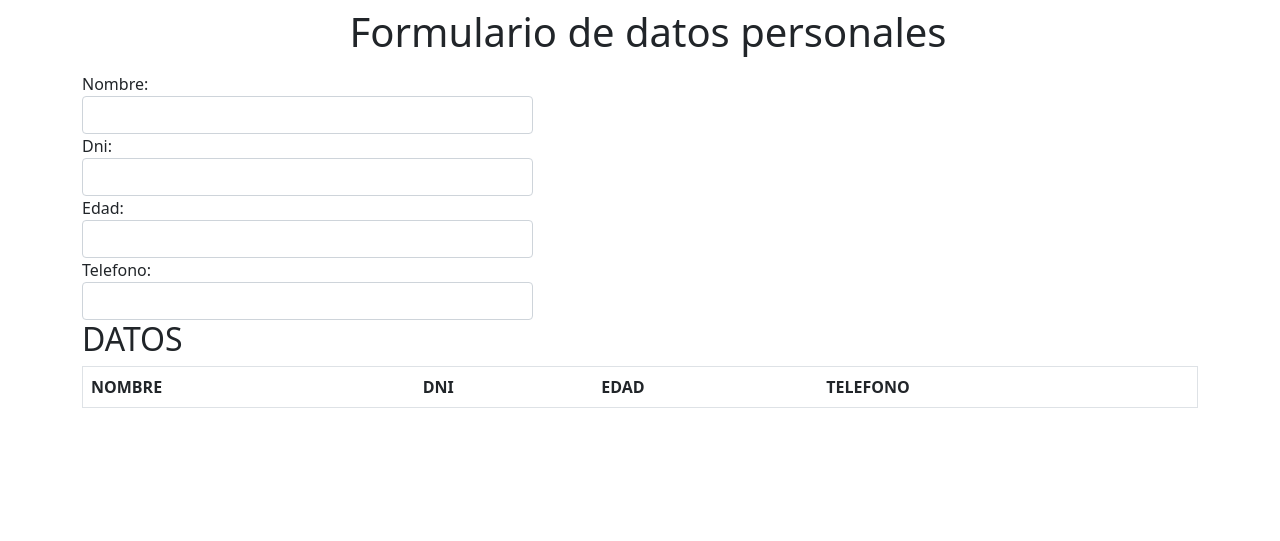
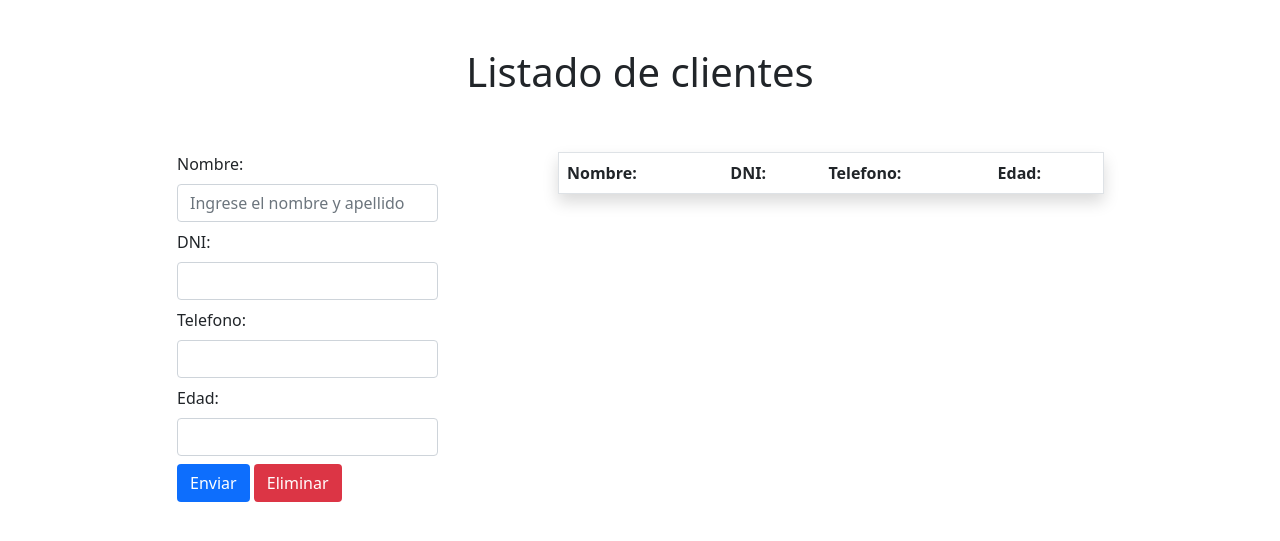
Before and after one commit to Nicogamerman/PHP-practicas, a PHP site: page /clientes_session.php in a window 1280 px wide. Shown: the top 541 px of the page. Run offline with PHP 8.4, Linux system fonts and the light colour scheme; lists and menus that the app fills with data are empty.

Commit message:
Actualizacion

```diff
--- a/clientes_session.php
+++ b/clientes_session.php
@@ -5,60 +5,50 @@
     <meta charset="UTF-8">
     <meta http-equiv="X-UA-Compatible" content="IE=edge">
     <meta name="viewport" content="width=device-width, initial-scale=1.0">
+    <title>Listado de clientes</title>
     <link href="https://cdn.jsdelivr.net/npm/bootstrap@5.1.3/dist/css/bootstrap.min.css" rel="stylesheet" integrity="sha384-1BmE4kWBq78iYhFldvKuhfTAU6auU8tT94WrHftjDbrCEXSU1oBoqyl2QvZ6jIW3" crossorigin="anonymous">
-    <title>Sesion clientes</title>
 </head>
-
 <body>
-    <main class="container">
+    <div class="container">
         <div class="row">
-            <div class="col-12 m-2 text-center">
-                <h1>Formulario de datos personales</h1>
+            <div class="col-12 text-center py-5">
+                <h1> Listado de clientes </h1>
             </div>
         </div>
         <div class="row">
-            <div class="col-sm-5">
-                <form action="clientes_session.php" method="POST">
-                    <div>
-                        <label for="txtNombre">Nombre: </label>
-                        <input type="text" name="txtNombre" class="form-control" required>
-                    </div>
-                    <div>
-                        <label for="txtDni">Dni: </label>
-                        <input type="text" name="txtDni" class="form-control" required>
-                    </div>
-                    <div>
-                        <label for="txtEdad">Edad: </label>
-                        <input type="number" name="txtEdad" class="form-control" required>
-                    </div>
-                    <div>
-                        <label for="txtTelefono">Telefono: </label>
-                        <input type="number" name="txtTelefino" class="form-control" required>
-                    </div>
+            <div class="col-3 offset-1 me-5">
+                <form action="" method="POST" class="form">
+                    <label for="txtNombre"> Nombre:</label>
+                    <input type="text" name="txtNombre" class="form-control my-2 " placeholder="Ingrese el nombre y apellido">
+
+                    <label for="txtDni">DNI:</label>
+                    <input type="text" name="txtDni" class="form-control my-2">
+
+                    <label for="txtTelefono">Telefono:</label>
+                    <input type="tel" name="txtTelefono" class="form-control my-2" >
+
+                    <label for="txtEdad">Edad:</label>
+                    <input type="text" name="txtEdad" class="form-control my-2" >
+
+                    <button type="submit" name="btnEnviar" class="btn bg-primary text-white">Enviar</button>
+                    <button type="submit" name="btnEliminar" class="btn bg-danger text-white">Eliminar</button>
                 </form>
             </div>
-        </div>
-        <div class="col-7 sm-5">
-            <h2>DATOS</h2>
-        </div>
-        <div>
-            <table class=" table table-hover border">
+            <div class="col-6 ms-5">
+                <table class="table table-hover shadow border">
                     <thead>
-                    <tr>
-                        <th>NOMBRE</th>
-                        <th>DNI</th>
-                        <th>EDAD</th>
-                        <th>TELEFONO</th>
-                    </tr>
+                        <th>Nombre:</th>
+                        <th>DNI:</th>
+                        <th>Telefono:</th>
+                        <th>Edad:</th>
                     </thead>
                     <tbody>
 
                     </tbody>
                 </table>
-
             </div>
-
-    </main>
+        </div>
+    </div>
 </body>
 
 </html>
```
Lines whose indentation alone changed are shown as unchanged.
